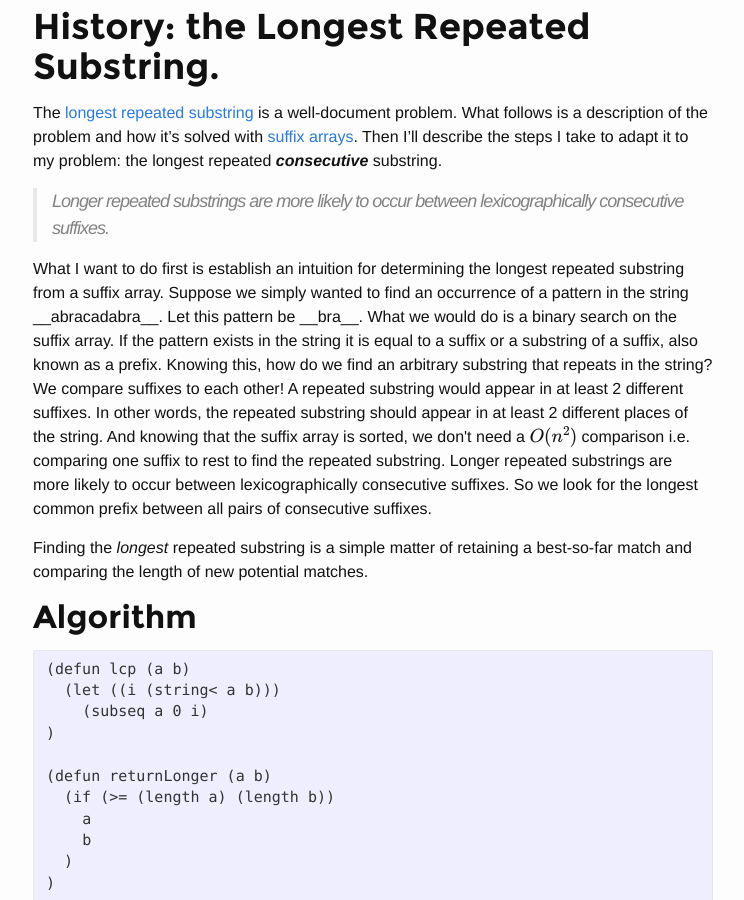
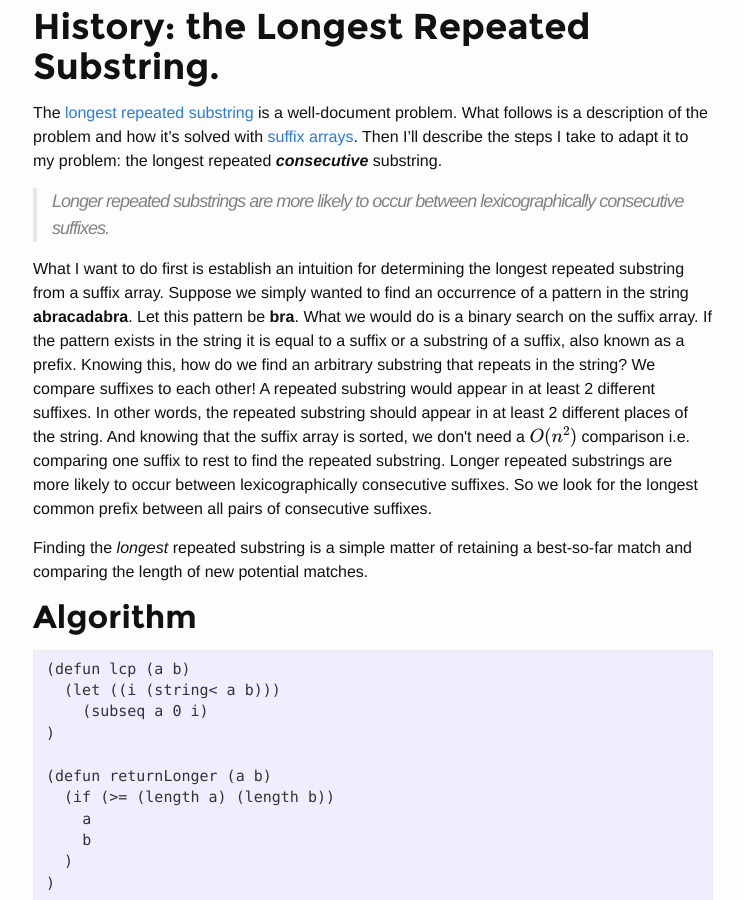
Before and after one commit to nhatbui/nhatbui.github.io, a Jekyll site: the page built from _posts/2016-12-06-longestrepeatedconsecutivesubstring.md, in a window 1280 px wide and 900 px high, scrolled down 2350 px. Shown: the whole window, without its empty margins (267-1011 px from the left). Built offline with Jekyll 4.4.1, drawn with Linux system fonts in a browser that asks for light colours; formulas are drawn with MathJax 3.

Commit message:
Fixed bold in p tags

```diff
--- a/_posts/2016-12-06-longestrepeatedconsecutivesubstring.md
+++ b/_posts/2016-12-06-longestrepeatedconsecutivesubstring.md
@@ -123,7 +123,7 @@ consecutive suffixes.
 <p>
 What I want to do first is establish an intuition for determining the longest
 repeated substring from a suffix array. Suppose we simply wanted to find an occurrence
-of a pattern in the string __abracadabra__. Let this pattern be __bra__. What we
+of a pattern in the string <b>abracadabra</b>. Let this pattern be <b>bra</b>. What we
 would do is a binary search on the suffix array. If the pattern exists in the string
 it is equal to a suffix or a substring of a suffix, also known as a prefix.
 Knowing this, how do we find an arbitrary substring that repeats in the string?
```
